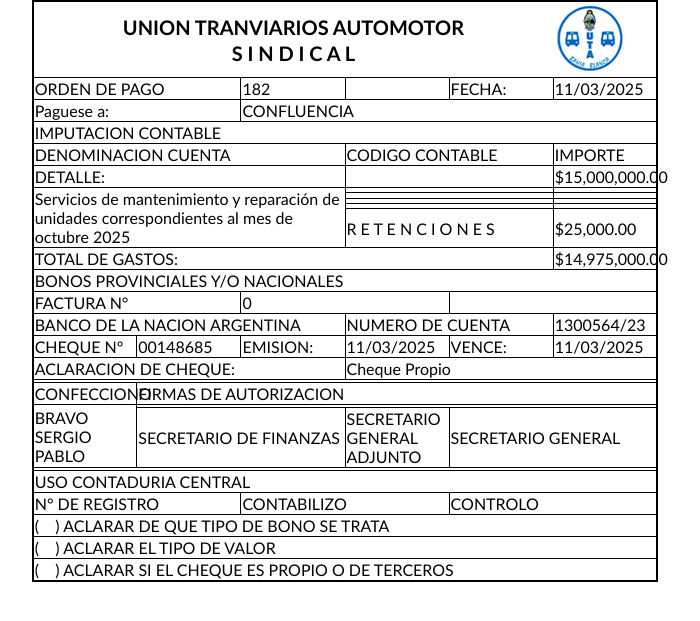
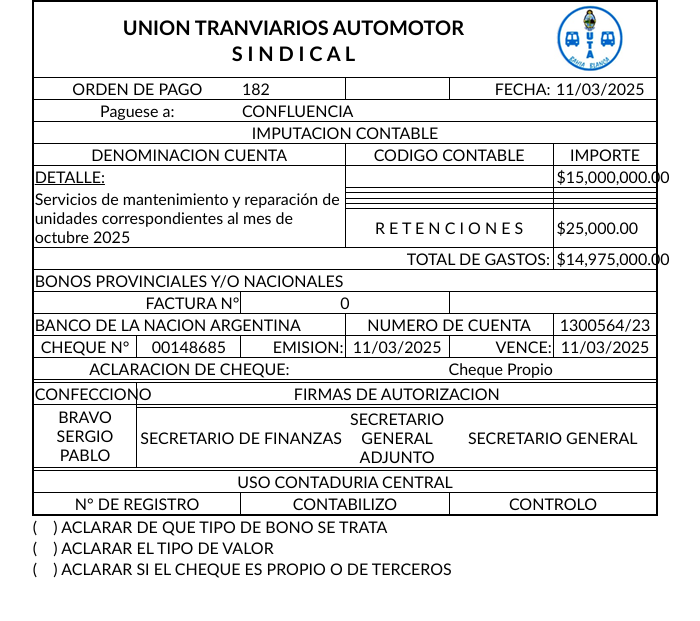
Before and after one commit to macebal/uta-gestion-ops, a Python web app: template templates/payment_order/payment_order.htm in a window 1280 px wide. Shown: the top 621 px of the page, without its empty margins (295-995 px from the left). Run offline with Jinja, Linux system fonts and the light colour scheme; the template is opened without the code that fills it, so the values that code supplies are empty.

Commit message:
refactor: fixed element distribution

```diff
--- a/templates/payment_order/payment_order.css
+++ b/templates/payment_order/payment_order.css
@@ -4,15 +4,21 @@
   padding: 0;
 }
 
-table {
+td {
+  border: 1px solid black;
+}
+
+table#form-table {
   border-collapse: collapse;
   table-layout: fixed;
   width: 470pt;
   border: 2pt solid black;
 }
 
-td {
-  border: 1px solid black;
+table#check-box-table {
+  border-collapse: collapse;
+  table-layout: fixed;
+  width: 470pt;
 }
 
 .header {
@@ -36,3 +42,177 @@
 td.logo {
   border-left: none;
 }
+
+.payment-order-number-label {
+  border-right: none;
+  text-align: center;
+}
+
+.payment-order-number {
+  border-left: none;
+}
+
+.payment-order-date-label {
+  text-align: right;
+  border-right: none;
+  padding-right: 2pt;
+}
+
+.payment-order-date {
+  text-align: left;
+  border-left: none;
+  padding-left: 2pt;
+}
+
+.supplier-name-label {
+  border-right: none;
+  text-align: center;
+}
+
+.supplier-name {
+  border-left: none;
+  text-align: left;
+}
+
+.imputacion-contable-label {
+  text-align: center;
+}
+
+.denomination-account-label {
+  text-align: center;
+}
+
+.code-account-label {
+  text-align: center;
+}
+
+.amount-label {
+  text-align: center;
+}
+
+.detail-label {
+  text-align: left;
+  text-decoration: underline;
+  border-bottom: none;
+}
+
+.detail-value {
+  text-align: left;
+  vertical-align: top;
+  border-top: none;
+  text-wrap: wrap;
+}
+
+.invoice-value {
+  text-align: left;
+  padding-left: 2pt;
+}
+.witholding-label {
+  text-align: center;
+}
+
+.witholding-value {
+  text-align: left;
+  padding-left: 2pt;
+}
+
+.total-amount-label {
+  text-align: right;
+  padding-right: 2pt;
+}
+
+.total-amount-value {
+  text-align: left;
+  padding-left: 2pt;
+}
+
+.bonos-label {
+  text-align: left;
+}
+
+.invoice-number-label {
+  text-align: right;
+}
+
+.invoice-number-value {
+  text-align: center;
+}
+
+.bank-label {
+  text-align: left;
+}
+
+.account-number-label {
+  text-align: center;
+}
+
+.account-number-value {
+  text-align: center;
+}
+
+.check-number-label {
+  text-align: center;
+}
+
+.check-number-value {
+  text-align: center;
+}
+
+.issue-date-label {
+  text-align: right;
+}
+
+.issue-date-value {
+  text-align: center;
+}
+
+.due-date-label {
+  text-align: right;
+}
+
+.due-date-value {
+  text-align: center;
+}
+
+.check-clarification-label {
+  text-align: center;
+  border-right: none;
+}
+
+.check-clarification-value {
+  text-align: center;
+  border-left: none;
+}
+
+.created-by-label {
+  text-align: center;
+}
+
+.authorizations-label {
+  text-align: center;
+}
+
+.created-by-value {
+  text-align: center;
+  vertical-align: center;
+}
+
+.signee-label {
+  text-align: center;
+  text-wrap: wrap;
+  border-left: none;
+  border-right: none;
+}
+
+.central-accounting-label {
+  text-align: center;
+}
+
+.control-label {
+  text-align: center;
+}
+
+.check-box-label {
+  border: none;
+  text-align: left;
+}
--- a/templates/payment_order/payment_order.htm
+++ b/templates/payment_order/payment_order.htm
@@ -7,8 +7,8 @@
     <link rel="stylesheet" href="payment_order.css" />
   </head>
   <body>
-    <div id="payment_order" align="center">
-      <table>
+    <div align="center">
+      <table id="form-table">
         <tr>
           <td colspan="5" class="header header-top" style="border-bottom: none">
             UNION TRANVIARIOS AUTOMOTOR
@@ -27,121 +27,123 @@
           </td>
         </tr>
         <tr>
-          <td colspan="2">ORDEN DE PAGO</td>
-          <td>182</td>
+          <td colspan="2" class="payment-order-number-label">ORDEN DE PAGO</td>
+          <td class="payment-order-number">182</td>
           <td></td>
-          <td>FECHA:</td>
-          <td>11/03/2025</td>
+          <td class="payment-order-date-label">FECHA:</td>
+          <td class="payment-order-date">11/03/2025</td>
         </tr>
         <tr>
-          <td colspan="2">Paguese a:</td>
-          <td colspan="4">CONFLUENCIA</td>
+          <td colspan="2" class="supplier-name-label">Paguese a:</td>
+          <td colspan="4" class="supplier-name">CONFLUENCIA</td>
         </tr>
         <tr>
-          <td colspan="6">IMPUTACION CONTABLE</td>
+          <td colspan="6" class="imputacion-contable-label">IMPUTACION CONTABLE</td>
         </tr>
         <tr>
-          <td colspan="3">DENOMINACION CUENTA</td>
-          <td colspan="2">CODIGO CONTABLE</td>
-          <td>IMPORTE</td>
+          <td colspan="3" class="denomination-account-label">DENOMINACION CUENTA</td>
+          <td colspan="2" class="code-account-label">CODIGO CONTABLE</td>
+          <td class="amount-label">IMPORTE</td>
         </tr>
         <tr>
-          <td colspan="3">DETALLE:</td>
+          <td colspan="3" class="detail-label">DETALLE:</td>
           <td colspan="2"></td>
-          <td>$15,000,000.00</td>
+          <td class="invoice-value">$15,000,000.00</td>
         </tr>
         <tr>
-          <td colspan="3" rowspan="5">
+          <td colspan="3" rowspan="5" class="detail-value">
             Servicios de mantenimiento y reparación de unidades correspondientes
             al mes de octubre 2025
           </td>
           <td colspan="2"></td>
-          <td></td>
+          <td class="invoice-value"></td>
         </tr>
         <tr>
           <td colspan="2"></td>
-          <td></td>
+          <td class="invoice-value"></td>
         </tr>
         <tr>
           <td colspan="2"></td>
-          <td></td>
+          <td class="invoice-value"></td>
         </tr>
         <tr>
           <td colspan="2"></td>
-          <td></td>
+          <td class="invoice-value"></td>
         </tr>
         <tr>
-          <td colspan="2">R E T E N C I O N E S</td>
-          <td>$25,000.00</td>
+          <td colspan="2" class="witholding-label">R E T E N C I O N E S</td>
+          <td class="witholding-value">$25,000.00</td>
         </tr>
         <tr>
-          <td colspan="5">TOTAL DE GASTOS:</td>
-          <td>$14,975,000.00</td>
+          <td colspan="5" class="total-amount-label">TOTAL DE GASTOS:</td>
+          <td class="total-amount-value">$14,975,000.00</td>
         </tr>
         <tr>
-          <td colspan="6">BONOS PROVINCIALES Y/O NACIONALES</td>
+          <td colspan="6" class="bonds-label">BONOS PROVINCIALES Y/O NACIONALES</td>
         </tr>
         <tr>
-          <td colspan="2">FACTURA N°</td>
-          <td colspan="2">0</td>
+          <td colspan="2" class="invoice-number-label">FACTURA N°</td>
+          <td colspan="2" class="invoice-number-value">0</td>
           <td colspan="2"></td>
         </tr>
         <tr>
-          <td colspan="3">BANCO DE LA NACION ARGENTINA</td>
-          <td colspan="2">NUMERO DE CUENTA</td>
-          <td colspan="1">1300564/23</td>
+          <td colspan="3" class="bank-label">BANCO DE LA NACION ARGENTINA</td>
+          <td colspan="2" class="account-number-label">NUMERO DE CUENTA</td>
+          <td colspan="1" class="account-number-value">1300564/23</td>
         </tr>
         <tr>
-          <td colspan="1">CHEQUE N°</td>
-          <td colspan="1">00148685</td>
-          <td colspan="1">EMISION:</td>
-          <td colspan="1">11/03/2025</td>
-          <td colspan="1">VENCE:</td>
-          <td colspan="1">11/03/2025</td>
+          <td colspan="1" class="check-number-label">CHEQUE N°</td>
+          <td colspan="1" class="check-number-value">00148685</td>
+          <td colspan="1" class="issue-date-label">EMISION:</td>
+          <td colspan="1" class="issue-date-value">11/03/2025</td>
+          <td colspan="1" class="due-date-label">VENCE:</td>
+          <td colspan="1" class="due-date-value">11/03/2025</td>
         </tr>
         <tr>
-          <td colspan="3">ACLARACION DE CHEQUE:</td>
-          <td colspan="3">Cheque Propio</td>
+          <td colspan="3" class="check-clarification-label">ACLARACION DE CHEQUE:</td>
+          <td colspan="3" class="check-clarification-value">Cheque Propio</td>
         </tr>
         <tr>
           <td colspan="6"></td>
         </tr>
         <tr>
-          <td colspan="1">CONFECCIONO</td>
-          <td colspan="5">FIRMAS DE AUTORIZACION</td>
+          <td colspan="1" class="created-by-label">CONFECCIONO</td>
+          <td colspan="5" class="authorizations-label">FIRMAS DE AUTORIZACION</td>
         </tr>
         <tr>
-          <td colspan="1" rowspan="2">BRAVO<br />SERGIO<br />PABLO</td>
+          <td colspan="1" rowspan="2" class="created-by-value">BRAVO<br />SERGIO<br />PABLO</td>
           <td colspan="5"></td>
         </tr>
         <tr>
-          <td colspan="2">SECRETARIO DE FINANZAS</td>
-          <td colspan="1">SECRETARIO GENERAL ADJUNTO</td>
-          <td colspan="2">SECRETARIO GENERAL</td>
+          <td colspan="2" class="signee-label">SECRETARIO DE FINANZAS</td>
+          <td colspan="1" class="signee-label">SECRETARIO GENERAL ADJUNTO</td>
+          <td colspan="2" class="signee-label">SECRETARIO GENERAL</td>
         </tr>
         <tr>
           <td colspan="6"></td>
         </tr>
         <tr>
-          <td colspan="6">USO CONTADURIA CENTRAL</td>
+          <td colspan="6" class="central-accounting-label">USO CONTADURIA CENTRAL</td>
         </tr>
         <tr>
-          <td colspan="2">N° DE REGISTRO</td>
-          <td colspan="2">CONTABILIZO</td>
-          <td colspan="2">CONTROLO</td>
+          <td colspan="2" class="control-label">N° DE REGISTRO</td>
+          <td colspan="2" class="control-label">CONTABILIZO</td>
+          <td colspan="2" class="control-label">CONTROLO</td>
         </tr>
+        </table>
+        <table id="check-box-table">
         <tr>
-          <td colspan="6">
+          <td colspan="6" class="check-box-label">
             (&nbsp;&nbsp;&nbsp;&nbsp;) ACLARAR DE QUE TIPO DE BONO SE TRATA
           </td>
         </tr>
         <tr>
-          <td colspan="6">
+          <td colspan="6" class="check-box-label">
             (&nbsp;&nbsp;&nbsp;&nbsp;) ACLARAR EL TIPO DE VALOR
           </td>
         </tr>
         <tr>
-          <td colspan="6">
+          <td colspan="6" class="check-box-label">
             (&nbsp;&nbsp;&nbsp;&nbsp;) ACLARAR SI EL CHEQUE ES PROPIO O DE
             TERCEROS
           </td>
```
